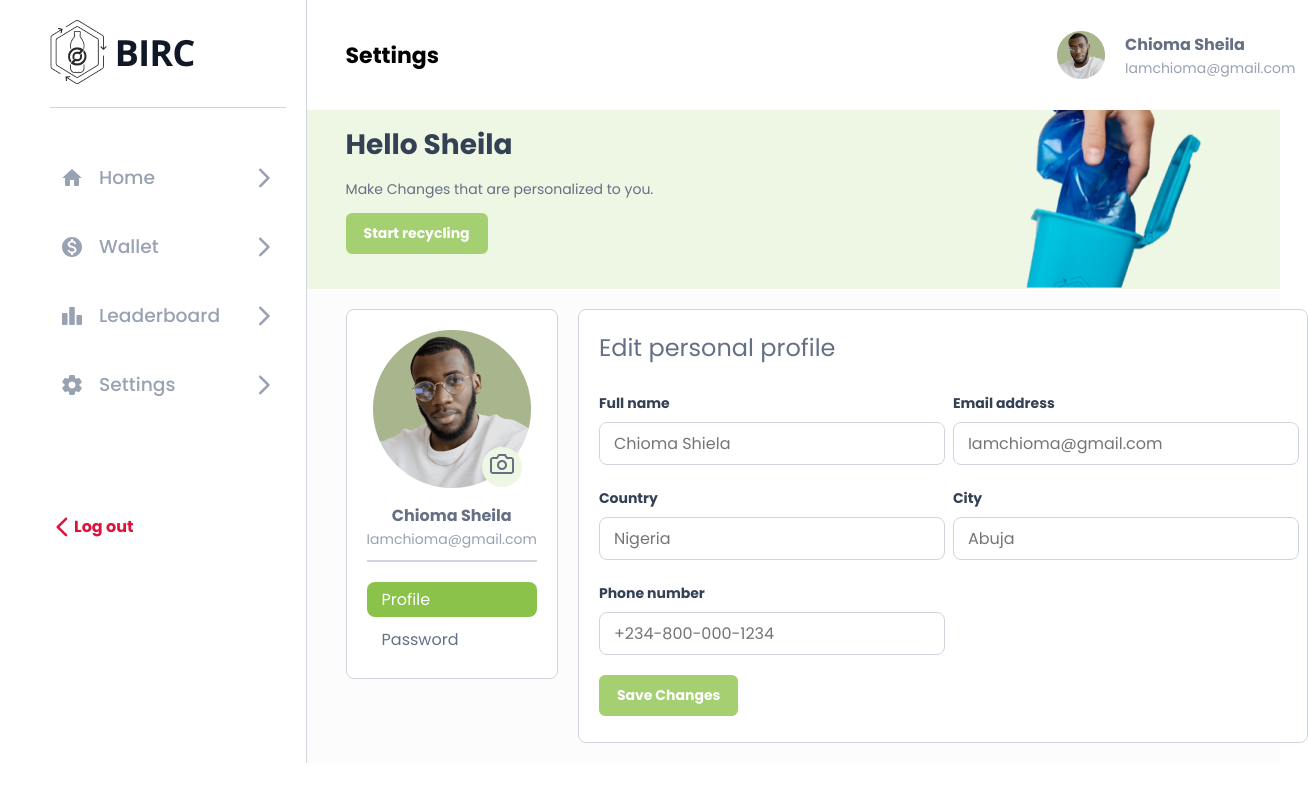
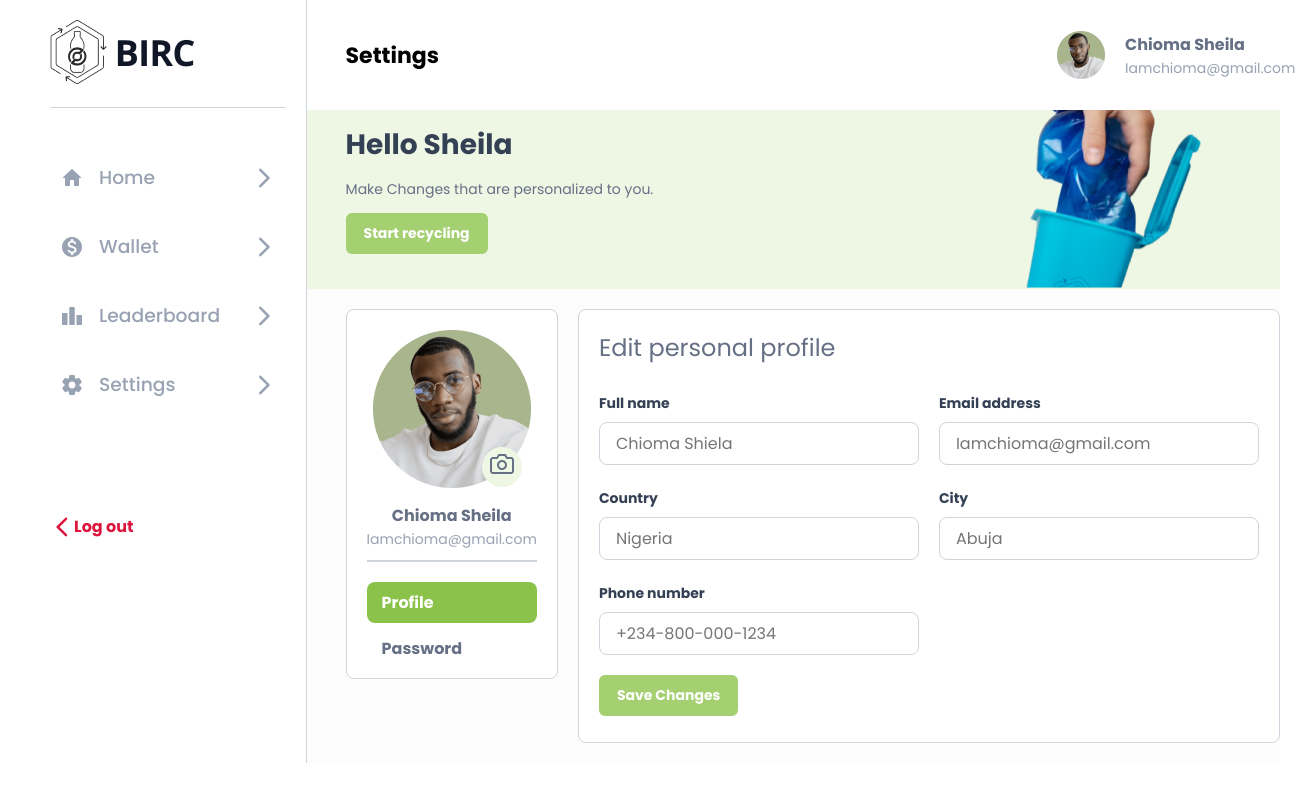
Before and after one commit to Sheila-a/Circle-WMS, a React (Vite) app in the folder client/: page /dashboard/settings/personal in a window 1280 px wide. Shown: the whole page, 1308 px wide, since content can reach past the window. Built offline with nearby package versions, Linux system fonts and the light colour scheme.

Commit message:
kick starting user authenticate

```diff
--- a/client/src/Page/Settings/SettingsComponents/EditPersonal/editPersonal.module.css
+++ b/client/src/Page/Settings/SettingsComponents/EditPersonal/editPersonal.module.css
@@ -17,7 +17,7 @@
 
 .personal-form section{
   display: grid;
-  grid-template-columns: 334px 334px;
+  grid-template-columns: 320px 320px;
   row-gap: 15px;
   column-gap: 20px;
   margin-bottom: 20px;
@@ -34,8 +34,9 @@
 }
 
 .personal-form input{
-  padding: 8px 14px;
+  padding: 8px 16px;
   border-radius: 8px;
+  width : 100%;
   border: 1px solid #D0D5DD;
   display: block;
   font-size: 16px;
--- a/client/src/Page/Settings/SettingsComponents/UserCard/userCard.module.css
+++ b/client/src/Page/Settings/SettingsComponents/UserCard/userCard.module.css
@@ -88,7 +88,8 @@
   text-decoration: none;
   background: white;
   color: #667085;
-  padding: 5px 15px;
+  font-weight: 600;
+  padding: 8px 15px;
   width: 100%;
   border-radius: 8px;
   margin-bottom: 5px;
```
